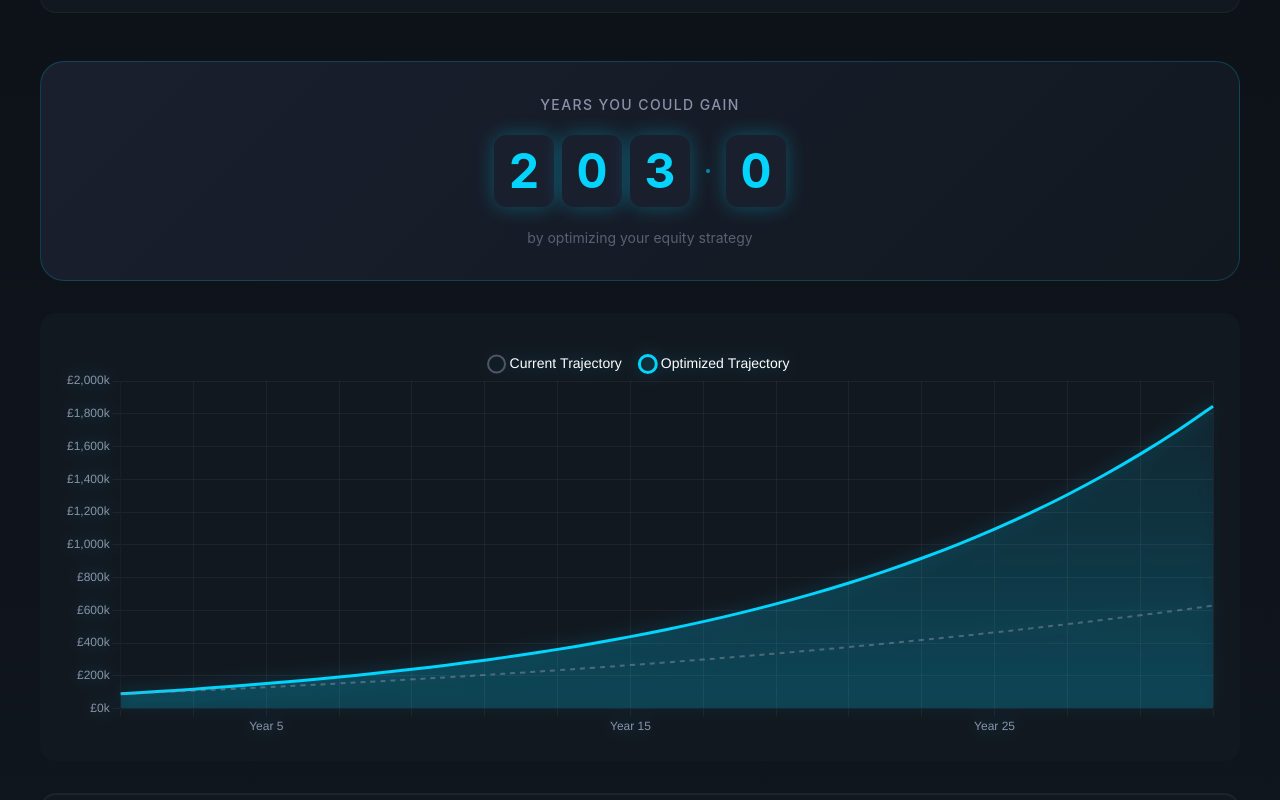
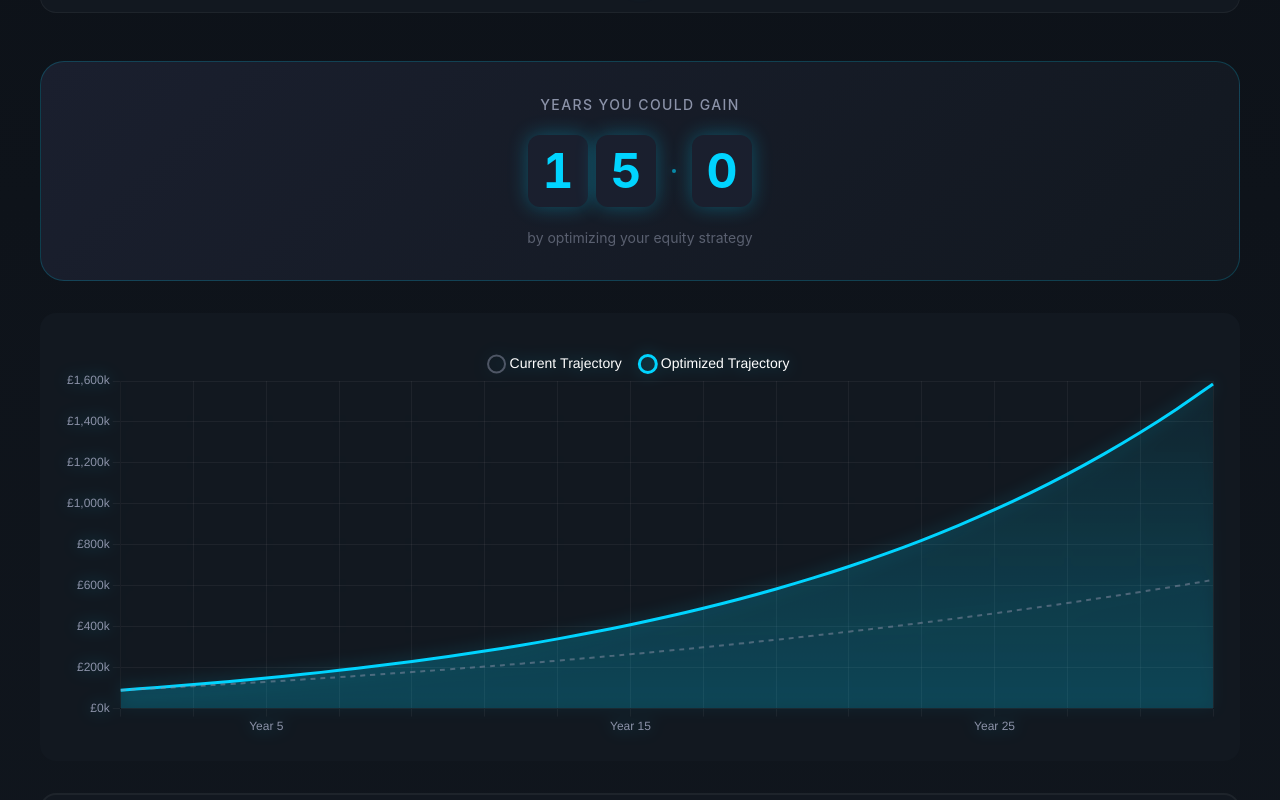
Before and after one commit to Harrysibbenga/fin-tech-flight-deck, a Vue app: page / in a window 1280 px wide. Shown: the part 1120-1920 px from the top of the page. Built offline with nearby package versions, Linux system fonts and the light colour scheme.

Commit message:
fix: improve calculation formulas with proper compounding and realistic years gained

```diff
--- a/src/App.vue
+++ b/src/App.vue
@@ -55,7 +55,7 @@
     </main>
 
     <footer class="app-footer">
-      <p>© 2024 Wealth Optimization. For illustration purposes only.</p>
+      <p>© 2025 Wealth Optimization. For illustration purposes only.</p>
     </footer>
   </div>
 </template>
--- a/src/composables/useCalculations.js
+++ b/src/composables/useCalculations.js
@@ -29,11 +29,9 @@ export function useCalculations(sliderValues) {
     let currentValue = equity + cash
 
     for (let year = 0; year <= years; year++) {
-      trajectory.push(currentValue)
-
-      // Annual growth: existing assets grow at baseline rate, monthly savings accumulate
-      const annualSavings = monthlySavings * 12
-      currentValue = currentValue * (1 + CALCULATION_CONSTANTS.BASELINE_ANNUAL_RETURN) + annualSavings
+      trajectory.push(Math.round(currentValue))
+      // Compound: previous total grows at baseline rate + annual savings added
+      currentValue = currentValue * (1 + CALCULATION_CONSTANTS.BASELINE_ANNUAL_RETURN) + (monthlySavings * 12)
     }
 
     return trajectory
@@ -41,7 +39,7 @@ export function useCalculations(sliderValues) {
 
   /**
    * Calculate optimized growth trajectory (with equity optimization)
-   * Each year compounds on the previous year's total, with leverage applied to growth rate
+   * Each year compounds on the previous year's total
    * @param {number} equity - Current home equity
    * @param {number} cash - Available cash
    * @param {number} monthlySavings - Monthly savings amount
@@ -52,17 +50,10 @@ export function useCalculations(sliderValues) {
     const trajectory = []
     let currentValue = equity + cash
 
-    // Apply leverage multiplier to the growth rate (not the principal)
-    // Effective growth rate = optimized return * leverage multiplier
-    const leveragedGrowthRate = CALCULATION_CONSTANTS.OPTIMIZED_ANNUAL_RETURN * CALCULATION_CONSTANTS.LEVERAGE_MULTIPLIER
-    const annualSavings = monthlySavings * 12
-
     for (let year = 0; year <= years; year++) {
-      trajectory.push(currentValue)
-
-      // Compound on previous year's total: currentValue = previousValue * (1 + growthRate) + annualSavings
-      // This ensures proper compounding over all years
-      currentValue = currentValue * (1 + leveragedGrowthRate) + annualSavings
+      trajectory.push(Math.round(currentValue))
+      // Optimized: higher return rate with leverage effect on growth
+      currentValue = currentValue * (1 + CALCULATION_CONSTANTS.OPTIMIZED_ANNUAL_RETURN) + (monthlySavings * 12)
     }
 
     return trajectory
@@ -70,21 +61,25 @@ export function useCalculations(sliderValues) {
 
   /**
    * Calculate the efficiency gap (years gained)
+   * Years gained = how many extra years baseline would need to reach optimized final value
+   * Uses logarithmic calculation based on compound growth
    * @param {number} baselineFinal - Final value with baseline strategy
    * @param {number} optimizedFinal - Final value with optimized strategy
-   * @param {number} monthlySavings - Monthly savings amount
+   * @param {number} monthlySavings - Monthly savings amount (used for validation)
    * @returns {number} Years gained by optimizing
    */
   const calculateYearsGained = (baselineFinal, optimizedFinal, monthlySavings) => {
-    if (monthlySavings === 0) {
-      return 0
+    if (baselineFinal <= 0 || optimizedFinal <= baselineFinal) {
+      return 0.5 // Minimum meaningful value
     }
 
-    const valueDifference = optimizedFinal - baselineFinal
-    const annualSavings = monthlySavings * 12
-    const yearsGained = valueDifference / annualSavings
+    // Calculate how many extra years baseline would need at its growth rate
+    // Formula: years = log(optimizedFinal / baselineFinal) / log(1 + growthRate)
+    const yearsGained = Math.log(optimizedFinal / baselineFinal) / Math.log(1 + CALCULATION_CONSTANTS.BASELINE_ANNUAL_RETURN)
 
-    return Math.max(0, yearsGained) // Ensure non-negative
+    // Cap at 15 years maximum for realistic display
+    // Minimum 0.5 years to always show meaningful value
+    return Math.max(0.5, Math.min(15, yearsGained))
   }
 
   /**
@@ -103,9 +98,7 @@ export function useCalculations(sliderValues) {
     const optimizedFinal = optimizedTrajectory[optimizedTrajectory.length - 1]
 
     // Calculate metrics
-    let yearsGained = calculateYearsGained(baselineFinal, optimizedFinal, monthlySavings)
-    // Ensure yearsGained is never 0 - show at least 0.1 for display purposes
-    yearsGained = Math.max(0.1, yearsGained)
+    const yearsGained = calculateYearsGained(baselineFinal, optimizedFinal, monthlySavings)
 
     const valueDifference = optimizedFinal - baselineFinal
     const percentageGain = baselineFinal > 0
```
